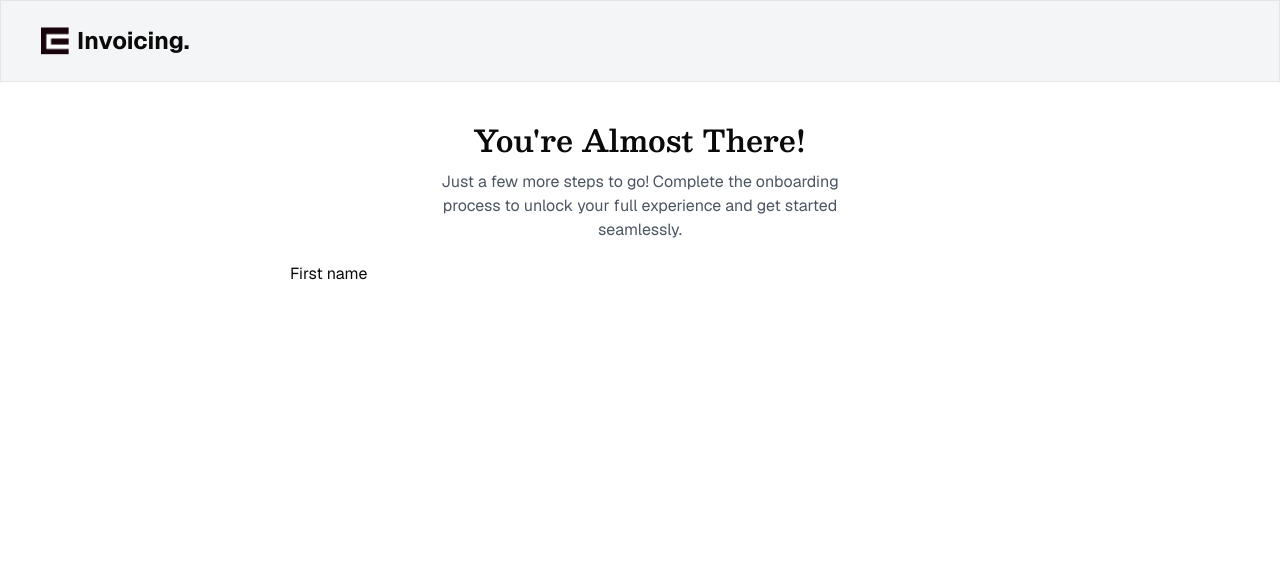
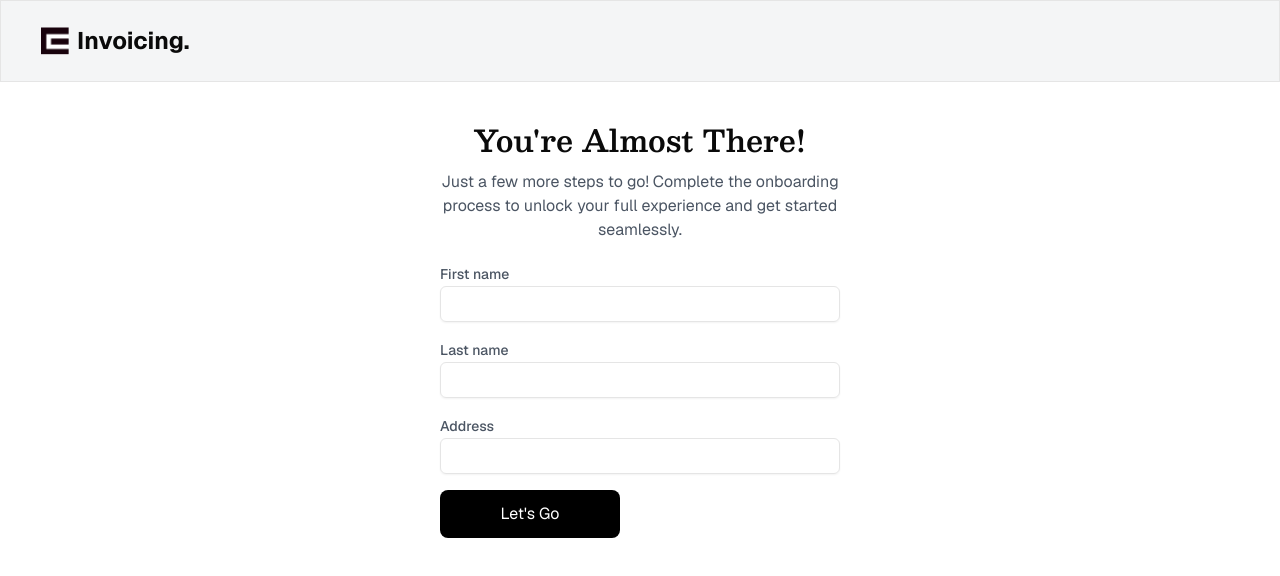
Before and after one commit to sulaimondawood/e-invoice, a Next.js app: page /onboarding in a window 1280 px wide. Shown: the top 576 px of the page. Built offline with nearby package versions, Linux system fonts and the light colour scheme; no server answers.

Commit message:
almost done with onboarding

```diff
--- a/package.json
+++ b/package.json
@@ -12,6 +12,7 @@
     "@auth/prisma-adapter": "^2.7.4",
     "@prisma/client": "^6.4.0",
     "@radix-ui/react-dropdown-menu": "^2.1.6",
+    "@radix-ui/react-label": "^2.1.2",
     "class-variance-authority": "^0.7.1",
     "clsx": "^2.1.1",
     "lucide-react": "^0.475.0",
@@ -20,6 +21,7 @@
     "nodemailer": "^6.10.0",
     "react": "^19.0.0",
     "react-dom": "^19.0.0",
+    "sonner": "^2.0.1",
     "tailwind-merge": "^3.0.1",
     "tailwindcss-animate": "^1.0.7"
   },
--- a/src/app/layout.tsx
+++ b/src/app/layout.tsx
@@ -14,7 +14,7 @@ const geistMono = Geist_Mono({
 });
 
 export const metadata: Metadata = {
-  title: "Create Next App",
+  title: "E-invoicing",
   description: "Generated by create next app",
 };
 
@@ -29,6 +29,7 @@ export default function RootLayout({
         className={`${geistSans.variable} ${geistMono.variable} ${besley.variable} ${lato.variable} ${playFair.variable} antialiased`}
       >
         {children}
+        {/* <Toaser */}
       </body>
     </html>
   );
--- /dev/null
+++ b/src/app/onboarding/_components/form.tsx
@@ -0,0 +1,70 @@
+"use client";
+
+import { Button } from "@/components/reuseables/button";
+import { Input } from "@/components/ui/input";
+import { Label } from "@/components/ui/label";
+import { prisma } from "@/lib/db/prisma";
+import { useSession } from "next-auth/react";
+import { redirect } from "next/navigation";
+import React, { FormEvent } from "react";
+import { useFormStatus } from "react-dom";
+import { toast } from "sonner";
+
+export const OnboardingForm = () => {
+  const { data: session } = useSession();
+  const { pending } = useFormStatus();
+
+  async function onboardForm(e: FormEvent<HTMLFormElement>, userId: string) {
+    e.preventDefault();
+    const formData = new FormData(e.currentTarget);
+
+    try {
+      await prisma.user.update({
+        where: {
+          id: userId,
+        },
+        data: {
+          firstName: formData.get("fName")?.toString(),
+          lastName: formData.get("lName")?.toString(),
+          address: formData.get("address")?.toString(),
+          onboarded: true,
+        },
+      });
+      toast.success("Welcome onboard!");
+      redirect("/dashboard");
+    } catch (error) {
+      console.error(error);
+      toast.error("Onboarding could not be completed");
+    }
+  }
+  return (
+    <div>
+      <form
+        onSubmit={(e) => onboardForm(e, session?.user?.id as string)}
+        className="space-y-4"
+      >
+        <div>
+          <Label htmlFor="fName" className="text-gray-600">
+            First name
+          </Label>
+          <Input type="text" id="fName" name="fName" required />
+        </div>
+        <div>
+          <Label htmlFor="lName" className="text-gray-600">
+            Last name
+          </Label>
+          <Input type="text" id="lName" name="lName" />
+        </div>
+        <div>
+          <Label htmlFor="address" className="text-gray-600">
+            Address
+          </Label>
+          <Input type="text" id="address" name="address" required />
+        </div>
+        <Button className="min-w-[180px]" type="submit">
+          Let&apos;s Go
+        </Button>
+      </form>
+    </div>
+  );
+};
--- a/src/app/onboarding/page.tsx
+++ b/src/app/onboarding/page.tsx
@@ -2,9 +2,12 @@ import { Container } from "@/components/global/container";
 import Image from "next/image";
 import Link from "next/link";
 import React from "react";
+import { OnboardingForm } from "./_components/form";
+import { SessionProvider } from "next-auth/react";
 
 const Onboarding = () => {
   return (
+    <SessionProvider>
       <div className="h-screen w-full ">
         <header className="bg-[#F4F5F6] py-6 px-6 border border-b ">
           <Container>
@@ -17,7 +20,7 @@ const Onboarding = () => {
           </Container>
         </header>
         <Container>
-        <div className="mt-10 w-full max-w-[700px] mx-auto space-y-5">
+          <div className="mt-10 w-full max-w-[400px] mx-auto space-y-5">
             <div className="max-w-md mx-auto text-center space-y-3">
               <h1 className="font-besley text-center font-semibold text-3xl">
                 You&apos;re Almost There!
@@ -27,14 +30,11 @@ const Onboarding = () => {
                 unlock your full experience and get started seamlessly.
               </p>
             </div>
-          <form action="">
-            <div>
-              <label htmlFor="fName">First name</label>
-            </div>
-          </form>
+            <OnboardingForm />
           </div>
         </Container>
       </div>
+    </SessionProvider>
   );
 };
 
--- /dev/null
+++ b/src/components/ui/input.tsx
@@ -0,0 +1,22 @@
+import * as React from "react"
+
+import { cn } from "@/lib/utils"
+
+const Input = React.forwardRef<HTMLInputElement, React.ComponentProps<"input">>(
+  ({ className, type, ...props }, ref) => {
+    return (
+      <input
+        type={type}
+        className={cn(
+          "flex h-9 w-full rounded-md border border-input bg-transparent px-3 py-1 text-base shadow-sm transition-colors file:border-0 file:bg-transparent file:text-sm file:font-medium file:text-foreground placeholder:text-muted-foreground focus-visible:outline-none focus-visible:ring-1 focus-visible:ring-ring disabled:cursor-not-allowed disabled:opacity-50 md:text-sm",
+          className
+        )}
+        ref={ref}
+        {...props}
+      />
+    )
+  }
+)
+Input.displayName = "Input"
+
+export { Input }
--- /dev/null
+++ b/src/components/ui/label.tsx
@@ -0,0 +1,26 @@
+"use client"
+
+import * as React from "react"
+import * as LabelPrimitive from "@radix-ui/react-label"
+import { cva, type VariantProps } from "class-variance-authority"
+
+import { cn } from "@/lib/utils"
+
+const labelVariants = cva(
+  "text-sm font-medium leading-none peer-disabled:cursor-not-allowed peer-disabled:opacity-70"
+)
+
+const Label = React.forwardRef<
+  React.ElementRef<typeof LabelPrimitive.Root>,
+  React.ComponentPropsWithoutRef<typeof LabelPrimitive.Root> &
+    VariantProps<typeof labelVariants>
+>(({ className, ...props }, ref) => (
+  <LabelPrimitive.Root
+    ref={ref}
+    className={cn(labelVariants(), className)}
+    {...props}
+  />
+))
+Label.displayName = LabelPrimitive.Root.displayName
+
+export { Label }
--- /dev/null
+++ b/src/components/ui/table.tsx
@@ -0,0 +1,120 @@
+import * as React from "react"
+
+import { cn } from "@/lib/utils"
+
+const Table = React.forwardRef<
+  HTMLTableElement,
+  React.HTMLAttributes<HTMLTableElement>
+>(({ className, ...props }, ref) => (
+  <div className="relative w-full overflow-auto">
+    <table
+      ref={ref}
+      className={cn("w-full caption-bottom text-sm", className)}
+      {...props}
+    />
+  </div>
+))
+Table.displayName = "Table"
+
+const TableHeader = React.forwardRef<
+  HTMLTableSectionElement,
+  React.HTMLAttributes<HTMLTableSectionElement>
+>(({ className, ...props }, ref) => (
+  <thead ref={ref} className={cn("[&_tr]:border-b", className)} {...props} />
+))
+TableHeader.displayName = "TableHeader"
+
+const TableBody = React.forwardRef<
+  HTMLTableSectionElement,
+  React.HTMLAttributes<HTMLTableSectionElement>
+>(({ className, ...props }, ref) => (
+  <tbody
+    ref={ref}
+    className={cn("[&_tr:last-child]:border-0", className)}
+    {...props}
+  />
+))
+TableBody.displayName = "TableBody"
+
+const TableFooter = React.forwardRef<
+  HTMLTableSectionElement,
+  React.HTMLAttributes<HTMLTableSectionElement>
+>(({ className, ...props }, ref) => (
+  <tfoot
+    ref={ref}
+    className={cn(
+      "border-t bg-muted/50 font-medium [&>tr]:last:border-b-0",
+      className
+    )}
+    {...props}
+  />
+))
+TableFooter.displayName = "TableFooter"
+
+const TableRow = React.forwardRef<
+  HTMLTableRowElement,
+  React.HTMLAttributes<HTMLTableRowElement>
+>(({ className, ...props }, ref) => (
+  <tr
+    ref={ref}
+    className={cn(
+      "border-b transition-colors hover:bg-muted/50 data-[state=selected]:bg-muted",
+      className
+    )}
+    {...props}
+  />
+))
+TableRow.displayName = "TableRow"
+
+const TableHead = React.forwardRef<
+  HTMLTableCellElement,
+  React.ThHTMLAttributes<HTMLTableCellElement>
+>(({ className, ...props }, ref) => (
+  <th
+    ref={ref}
+    className={cn(
+      "h-10 px-2 text-left align-middle font-medium text-muted-foreground [&:has([role=checkbox])]:pr-0 [&>[role=checkbox]]:translate-y-[2px]",
+      className
+    )}
+    {...props}
+  />
+))
+TableHead.displayName = "TableHead"
+
+const TableCell = React.forwardRef<
+  HTMLTableCellElement,
+  React.TdHTMLAttributes<HTMLTableCellElement>
+>(({ className, ...props }, ref) => (
+  <td
+    ref={ref}
+    className={cn(
+      "p-2 align-middle [&:has([role=checkbox])]:pr-0 [&>[role=checkbox]]:translate-y-[2px]",
+      className
+    )}
+    {...props}
+  />
+))
+TableCell.displayName = "TableCell"
+
+const TableCaption = React.forwardRef<
+  HTMLTableCaptionElement,
+  React.HTMLAttributes<HTMLTableCaptionElement>
+>(({ className, ...props }, ref) => (
+  <caption
+    ref={ref}
+    className={cn("mt-4 text-sm text-muted-foreground", className)}
+    {...props}
+  />
+))
+TableCaption.displayName = "TableCaption"
+
+export {
+  Table,
+  TableHeader,
+  TableBody,
+  TableFooter,
+  TableHead,
+  TableRow,
+  TableCell,
+  TableCaption,
+}
```
Also changed, not shown: 1 other file (tests, documents, lock files or other folders). Lines whose indentation alone changed are shown as unchanged.
